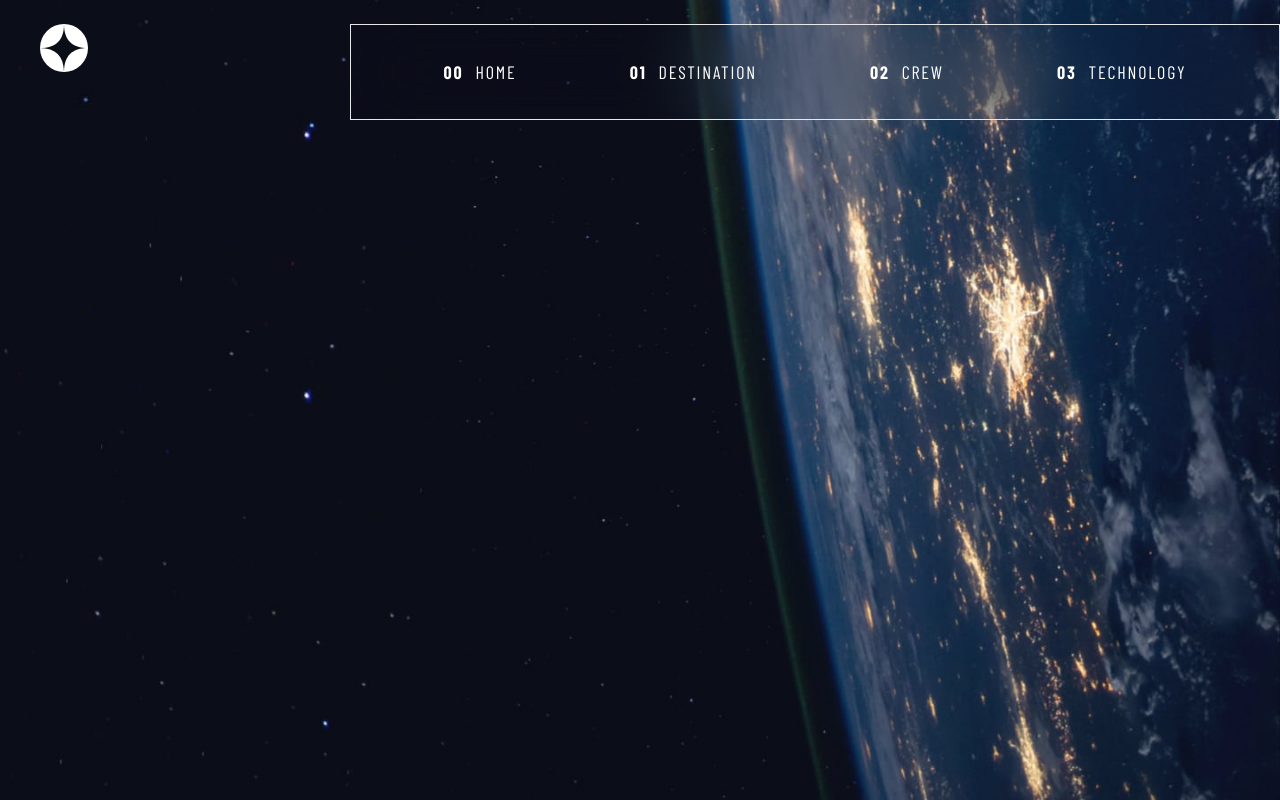
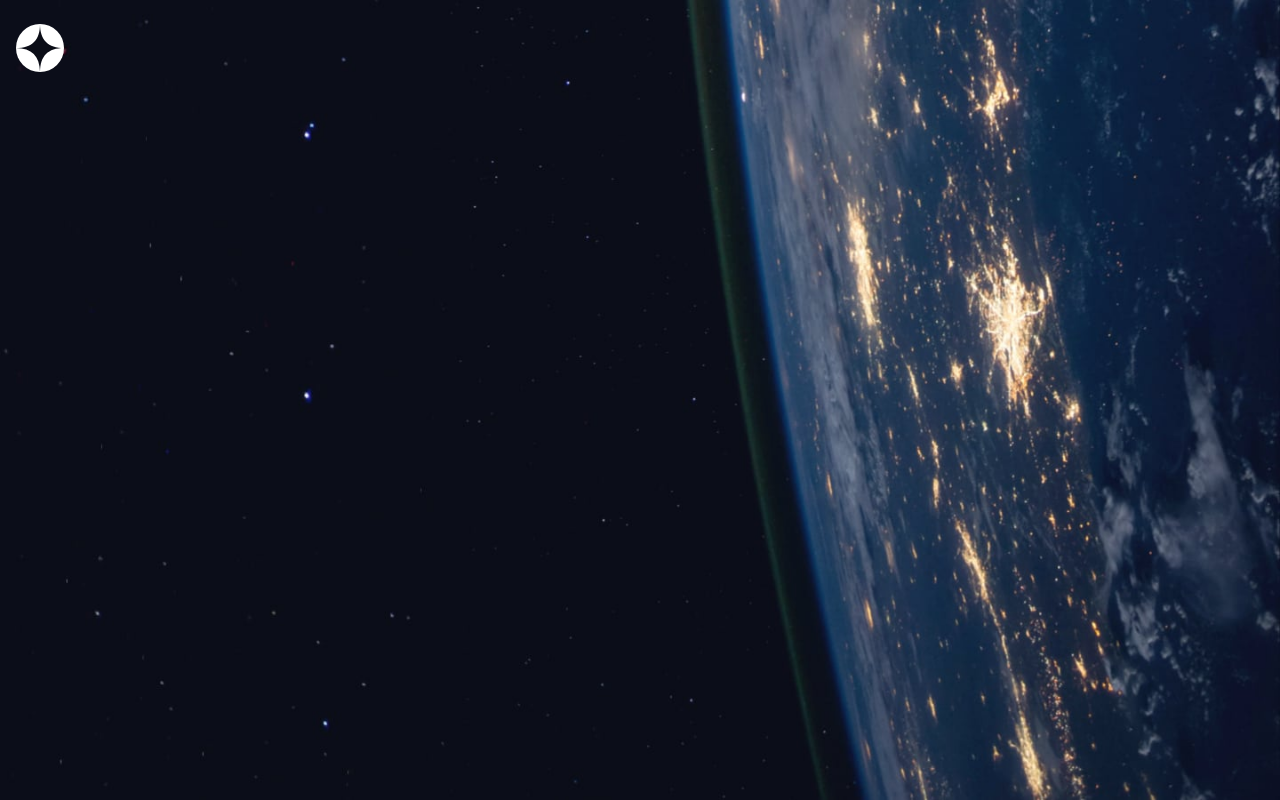
Before and after one commit to Sana-Shabeel/space-tourism-ts, a React (Vite) app: page / in a window 1280 px wide. Built offline with nearby package versions, Linux system fonts and the light colour scheme; a web font is replaced by a local one.

Commit message:
fix mobile navbar

```diff
--- a/src/components/Navbar.tsx
+++ b/src/components/Navbar.tsx
@@ -10,29 +10,13 @@ const Navbar = () => {
     { num: "03", title: "TECHNOLOGY" },
   ];
   return (
-    <nav className="flex justify-between items-center font-barlowCond md:h-24 pl-10">
-      <div className="">
+    <nav className="py-6 px-4 flex justify-between items-center font-barlowCond md:h-24">
+      <div className="w-10 md:w-12">
         <img src="/assets/shared/logo.svg" alt="logo" />
       </div>
 
-      <ul className="hidden md:flex w-3/5 gap-6 text-white h-full items-center justify-around backdrop-blur-2xl lg:mt-12 px-12 border lg:w-3/4	">
-        {navbar.map(({ num, title }) => (
-          <li className="text-lg tracking-widest font-extralight ">
-            <a href="">
-              <span className="md:hidden lg:inline-block font-bold mr-3 ">
-                {num}
-              </span>
-              {title}
-            </a>
-          </li>
-        ))}
-      </ul>
-
       <div className="md:hidden">
-        <div
-          className="grid place-items-center cursor-pointer"
-          onClick={() => setToggleNavbar(true)}
-        >
+        <div className="cursor-pointer" onClick={() => setToggleNavbar(true)}>
           <img src="/assets/shared/icon-hamburger.svg" alt="burger menu" />
         </div>
         {toggleNavbar && (
@@ -44,13 +28,13 @@ const Navbar = () => {
               <img src="/assets/shared/icon-close.svg" alt="logo" />
             </div>
 
-            <ul className="my-10">
+            <ul className="mt-12 sm:ml-8 sm:mt-16">
               {navbar.map(({ num, title }, idx) => (
                 <li
                   key={idx}
-                  className="text-white my-6 text-xl tracking-linkSpace"
+                  className="text-white ml-4 my-10 text-xl tracking-linkSpace"
                 >
-                  <a href={`#${title}`} className="font-light">
+                  <a href={`#${title}`} className="font-extralight">
                     <span className="mr-4 font-semibold">{num}</span>
                     {title}
                   </a>
```
